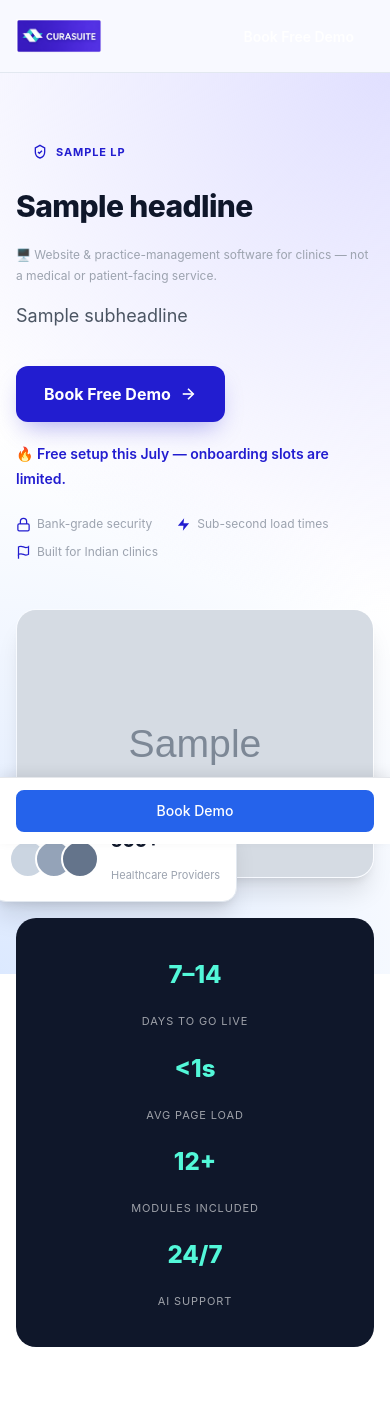
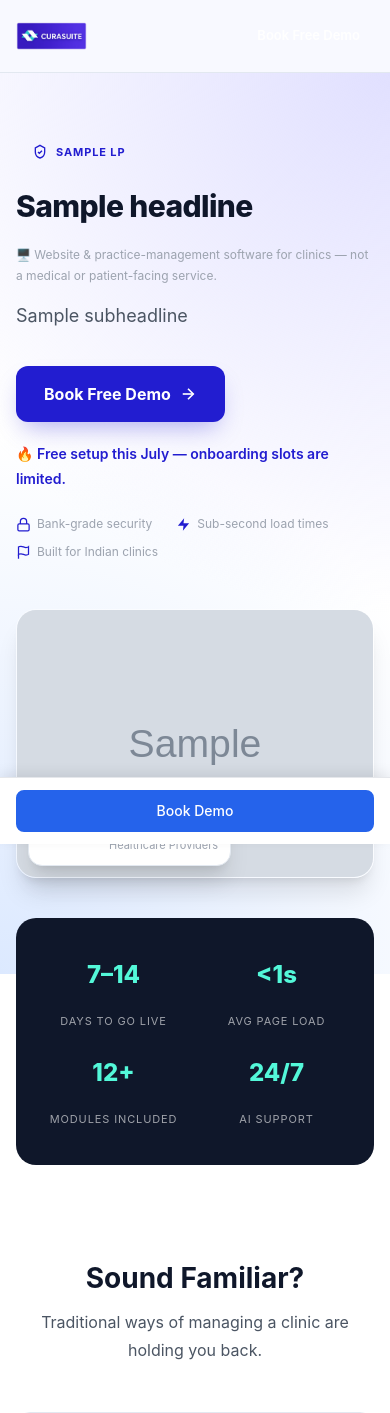
Before and after one commit to phoneixriseinteractive/curasuite_website, a Django app: template templates/landing_pages/curacms.html in a window 390 px wide; the page is wider, and only the part inside the window is pictured. Shown: the top 1413 px of that part. Run offline with Django 5.2, Linux system fonts and the light colour scheme; the template is opened without the code that fills it: most values are stand-ins (such as "Sample title", 1, 10 or a date in 2020); grey boxes marked "Sample" are stand-in pictures; some libraries are stand-ins or nearby versions.

Commit message:
New updated landing page with mobile responsive.

```diff
--- a/templates/landing_pages/curacms.html
+++ b/templates/landing_pages/curacms.html
@@ -23,19 +23,37 @@
     --np-whatsapp: #25D366;
   }
 
-  /* Nav — links/phone/demo-link progressively hide on narrower screens; Book Demo always stays */
+  /* Nav — links/phone/demo-link progressively hide on narrower screens; Book Demo always stays.
+     min-height (not a fixed height) so it can never clip content if something wraps. */
+  nav .container { min-height: 72px; flex-wrap: wrap; padding-block: 10px; }
   .np-nav-links { display: flex; align-items: center; gap: 32px; }
   .np-nav-phone { display: flex; }
   .np-nav-demo { display: flex; }
   @media (max-width: 900px) { .np-nav-links, .np-nav-phone { display: none; } }
   @media (max-width: 560px) { .np-nav-demo { display: none; } }
+  .np-nav-cta { padding: 11px 20px; font-size: 14px; }
+  .np-nav-logo { height: 34px; width: auto; display: block; }
+  @media (max-width: 400px) {
+    .np-nav-logo { height: 28px; }
+    .np-nav-cta { padding: 9px 14px; font-size: 13px; }
+  }
+
+  /* Hero floating trust badge — sits inside the image on mobile instead of
+     overflowing past its edges (which used to only be contained by luck, via
+     the header's own overflow:hidden — this keeps it visible and tidy instead). */
+  .lp-hero-badge { position: absolute; bottom: -24px; left: -24px; padding: 16px; gap: 12px; }
+  .lp-hero-badge-avatar { width: 38px; height: 38px; }
+  @media (max-width: 640px) {
+    .lp-hero-badge { bottom: 12px; left: 12px; padding: 10px 12px; gap: 8px; }
+    .lp-hero-badge-avatar { width: 28px; height: 28px; }
+  }
 
   /* Bento benefits grid — top row (wide + indigo highlight) is its own 2-col
      grid, separate from the "rest" cards below, so the rest form a clean 2x2
      (card 4 lands directly under card 2, not under card 1). */
   .np-bento-top { display: grid; grid-template-columns: 2fr 1fr; gap: 24px; margin-bottom: 24px; }
   .np-bento-rest { display: grid; grid-template-columns: 1fr 1fr; gap: 24px; }
-  @media (max-width: 640px) {
+  @media (max-width: 768px) {
     .np-bento-top, .np-bento-rest { grid-template-columns: 1fr; }
   }
 
@@ -65,6 +83,10 @@
     overflow-x: auto;
   }
 
+  /* Trust stats bar — stays a tidy 2x2 on phones instead of stacking into one tall column */
+  .np-stats-grid { display: grid; grid-template-columns: repeat(4, 1fr); gap: 16px; text-align: center; }
+  @media (max-width: 560px) { .np-stats-grid { grid-template-columns: repeat(2, 1fr); gap: 20px 16px; } }
+
   .np-footer-grid { display: grid; grid-template-columns: 2fr 1fr 1fr; gap: 48px; margin-bottom: 48px; }
   .np-footer-grid a { color: rgba(255,255,255,.65); text-decoration: none; font-size: 14px; }
   .np-footer-grid a:hover { color: white; }
@@ -83,8 +105,8 @@
 {% block topbar %}
 <!-- ═══ NAV — in-page anchors only, no exit links off this landing page ══════ -->
 <nav style="background:rgba(248,249,255,.92);backdrop-filter:blur(8px);position:sticky;top:0;z-index:var(--z-sticky);border-bottom:1px solid var(--np-border, #E2E8F0);">
-  <div class="container" style="display:flex;justify-content:space-between;align-items:center;height:72px;">
-    <img src="{% static 'img/curasuite-logo-header.png' %}" alt="CuraSuite" style="height:34px;width:auto;display:block;">
+  <div class="container" style="display:flex;justify-content:space-between;align-items:center;flex-wrap:wrap;gap:8px;">
+    <img src="{% static 'img/curasuite-logo-header.png' %}" alt="CuraSuite" class="np-nav-logo">
 
     <div class="np-nav-links" style="font-size:14px;font-weight:500;color:var(--text-secondary);">
       {% if benefits %}<a href="#features" style="color:inherit;text-decoration:none;">Features</a>{% endif %}
@@ -104,7 +126,7 @@
       <a class="np-nav-demo" href="#gallery" style="align-items:center;gap:6px;border:2px solid var(--np-primary);color:var(--np-primary);padding:9px 18px;border-radius:8px;font-size:14px;font-weight:600;text-decoration:none;">
         See It In Action
       </a>
-      <a href="#lp-form" style="background:var(--np-primary);color:white;padding:11px 20px;border-radius:8px;font-size:14px;font-weight:600;text-decoration:none;">Book Free Demo</a>
+      <a href="#lp-form" class="np-nav-cta" style="background:var(--np-primary);color:white;border-radius:8px;font-weight:600;text-decoration:none;">Book Free Demo</a>
     </div>
   </div>
 </nav>
@@ -166,11 +188,11 @@
         {% endif %}
       </div>
       <!-- Floating trust badge -->
-      <div class="lp-collage-dot-hide-mobile" style="position:absolute;bottom:-24px;left:-24px;background:white;padding:16px;border-radius:14px;box-shadow:var(--shadow-xl);display:flex;align-items:center;gap:12px;border:1px solid var(--np-border);">
+      <div class="lp-hero-badge" style="background:white;border-radius:14px;box-shadow:var(--shadow-xl);display:flex;align-items:center;border:1px solid var(--np-border);">
         <div style="display:flex;">
-          <div style="width:38px;height:38px;border-radius:50%;border:2px solid white;background:#CBD5E1;margin-right:-12px;"></div>
-          <div style="width:38px;height:38px;border-radius:50%;border:2px solid white;background:#94A3B8;margin-right:-12px;"></div>
-          <div style="width:38px;height:38px;border-radius:50%;border:2px solid white;background:#64748B;"></div>
+          <div class="lp-hero-badge-avatar" style="border-radius:50%;border:2px solid white;background:#CBD5E1;margin-right:-12px;"></div>
+          <div class="lp-hero-badge-avatar" style="border-radius:50%;border:2px solid white;background:#94A3B8;margin-right:-12px;"></div>
+          <div class="lp-hero-badge-avatar" style="border-radius:50%;border:2px solid white;background:#64748B;"></div>
         </div>
         <div>
           <p style="font-size:18px;font-weight:800;color:var(--np-navy);line-height:1;">500+</p>
@@ -184,7 +206,7 @@
 <!-- ═══ TRUST STATS BAR ═════════════════════════════════════════════════════ -->
 <div class="container" style="margin-top:-56px;position:relative;z-index:2;">
   <div style="background:var(--np-navy);border-radius:20px;padding:36px 24px;">
-    <div class="grid grid-4" style="gap:16px;text-align:center;">
+    <div class="np-stats-grid">
       <div><p style="font-size:clamp(24px,4vw,32px);font-weight:800;color:var(--np-mint);margin-bottom:4px;">7–14</p><p style="font-size:11px;text-transform:uppercase;letter-spacing:.08em;color:rgba(255,255,255,.6);">Days to Go Live</p></div>
       <div><p style="font-size:clamp(24px,4vw,32px);font-weight:800;color:var(--np-mint);margin-bottom:4px;">&lt;1s</p><p style="font-size:11px;text-transform:uppercase;letter-spacing:.08em;color:rgba(255,255,255,.6);">Avg Page Load</p></div>
       <div><p style="font-size:clamp(24px,4vw,32px);font-weight:800;color:var(--np-mint);margin-bottom:4px;">12+</p><p style="font-size:11px;text-transform:uppercase;letter-spacing:.08em;color:rgba(255,255,255,.6);">Modules Included</p></div>
```
